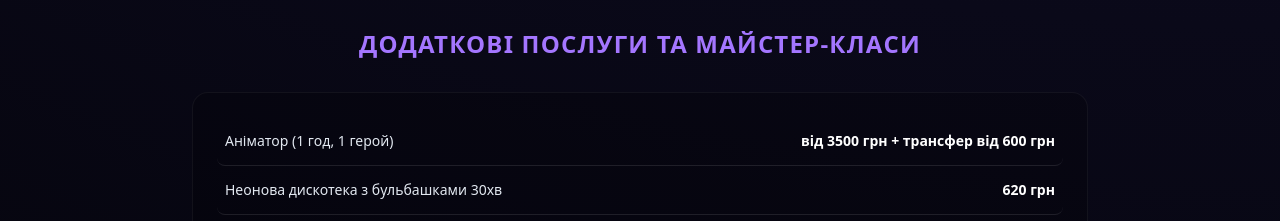
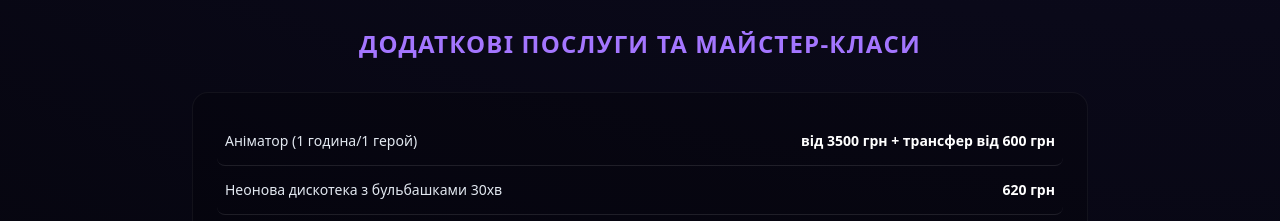
Before and after one commit to IrynaRybka/smile-neon-club, a Next.js app: page /prices in a window 1280 px wide. Shown: the part 2760-2981 px from the top of the page. Built offline with nearby package versions, Linux system fonts and the light colour scheme.

Commit message:
change text by animator

```diff
--- a/components/prices/SpaceList.tsx
+++ b/components/prices/SpaceList.tsx
@@ -4,7 +4,7 @@ import Link from "next/link";
 import { Phone } from "lucide-react";
 
 const priceList = [
-  { name: "Аніматор (1 год, 1 герой)", price: "від 3500 грн + трансфер від 600 грн" },
+  { name: "Аніматор (1 година/1 герой)", price: "від 3500 грн + трансфер від 600 грн" },
   { name: "Неонова дискотека з бульбашками 30хв", price: "620 грн" },
   { name: "Блиск тату", price: "580 грн/до 10 дітей" },
   { name: "Кольоровий пісок А4/А5", price: "1850 / 1550 грн/до 10 дітей" },
```
